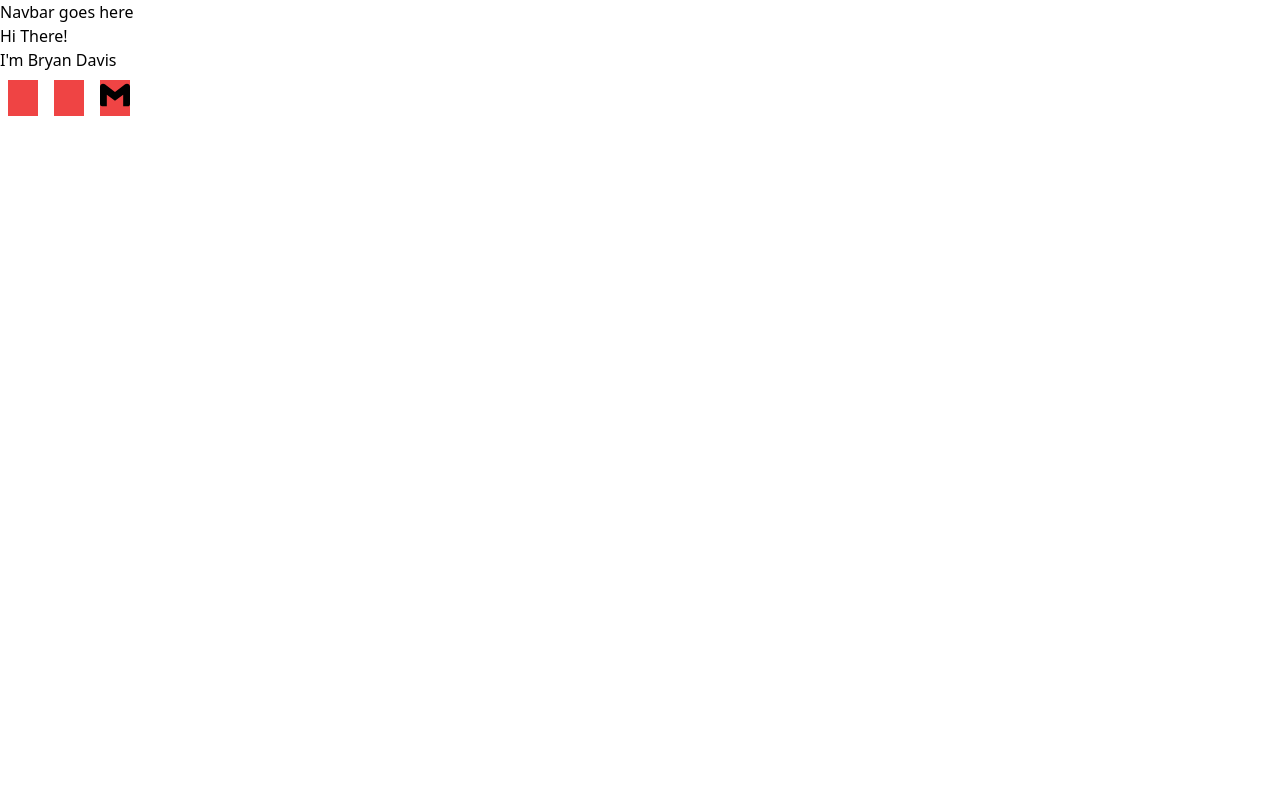
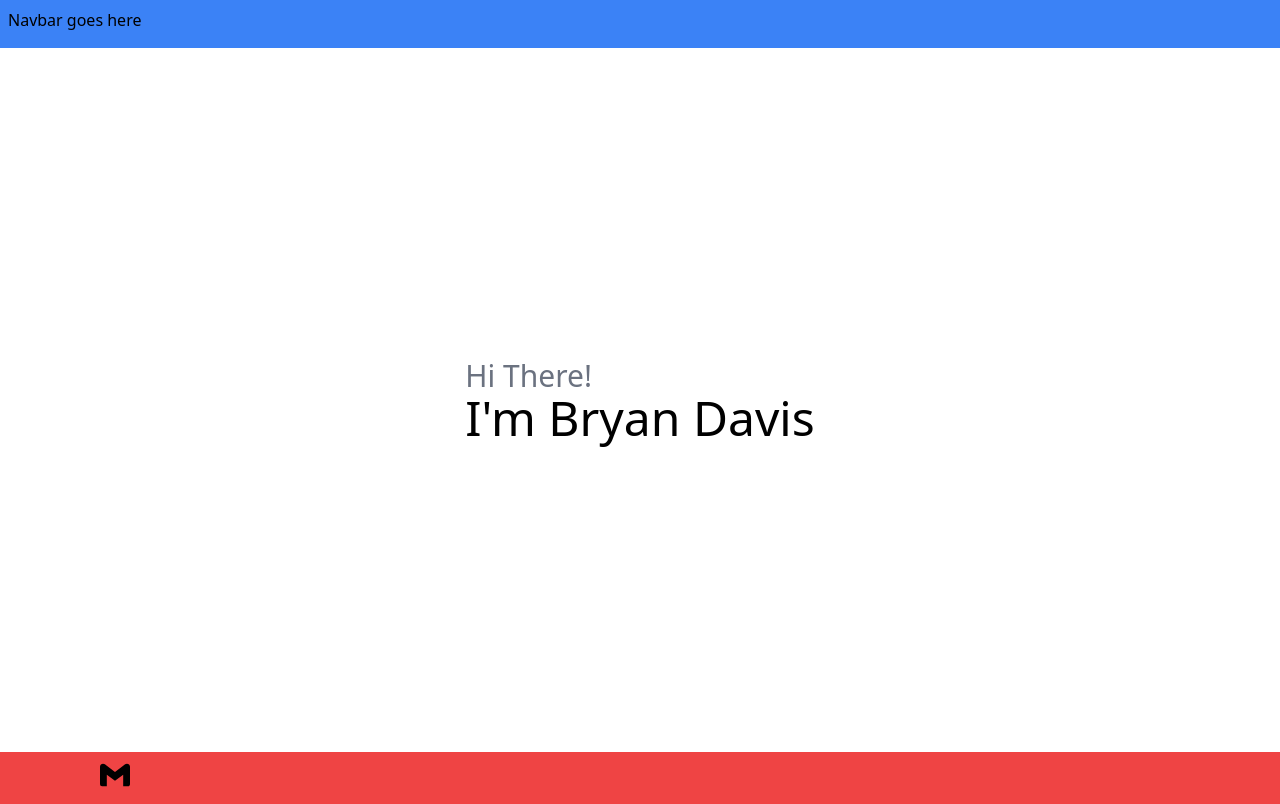
Before and after one commit to BryanDavis999/portfolio, a Next.js app: page / in a window 1280 px wide. Built offline with nearby package versions, Linux system fonts and the light colour scheme; some icons are missing.

Commit message:
Completed basic layout

```diff
--- a/package.json
+++ b/package.json
@@ -16,6 +16,7 @@
     "eslint": "8.49.0",
     "eslint-config-next": "13.4.19",
     "next": "13.4.19",
+    "next-themes": "^0.2.1",
     "postcss": "8.4.29",
     "react": "18.2.0",
     "react-dom": "18.2.0",
--- a/src/components/footer.tsx
+++ b/src/components/ContactLinks.tsx
@@ -1,11 +1,11 @@
 import contactData from '@/constants/contactInfo';
 
-const Footer = () =>
-  <div className='flex'>
+const ContactLinks = () =>
+  <div className='flex w-full bg-red-500'>
     {contactData.map( ({name, link, Icon}) =>
       <a
         key={name}
-        className='m-2 bg-red-500' //Investigate dark mode
+        className='m-2 bg-red-500 dark:bg-blue-500' //Complete dark mode
         href={link}
         target='_blank' // New Window
         rel='noopener noreferrer' // No Headers or Context
@@ -15,4 +15,4 @@ const Footer = () =>
     )}
   </div>
 
-export default Footer
+export default ContactLinks
--- /dev/null
+++ b/src/components/Navbar.tsx
@@ -0,0 +1,6 @@
+const Navbar = () =>
+  <header className='bg-blue-500 h-12 p-2 flex align-middle flex-initial'>
+    Navbar goes here
+  </header>
+
+export default Navbar
--- a/src/components/layout.tsx
+++ b/src/components/layout.tsx
@@ -1,16 +1,15 @@
 import Head from 'next/head';
-import Link from 'next/link';
+import Navbar from './Navbar';
 
 export const siteTitle = 'Portfolio';
 
 type LayoutProps = {
-  children: React.ReactNode,
-  home?: boolean
+  children: React.ReactNode
 }
 
-const Layout = ({children, home = false}: LayoutProps) => {
+const Layout = ({children}: LayoutProps) => {
   return (
-    <div>
+    <>
       <Head>
         <link rel="icon" href="/favicon.ico" />
         <meta
@@ -18,16 +17,11 @@ const Layout = ({children, home = false}: LayoutProps) => {
           content="Bryan Davis : portfolio"
         />
       </Head>
-      <header>
-        Navbar goes here
-      </header>
-      <main>{children}</main>
-      {!home && (
-        <div>
-          <Link href="/">← Back to home</Link>
-        </div>
-      )}
-    </div>
+      <div className='h-screen w-screen flex flex-col'>
+        <Navbar />
+        {children}
+      </div>
+    </>
   );
 }
 
--- a/src/pages/_app.js
+++ b/src/pages/_app.js
@@ -1,7 +1,13 @@
+import { ThemeProvider } from 'next-themes'
+
 import '@/styles/global.css';
 
 const App = ({ Component, pageProps }) => {
-  return <Component {...pageProps} />;
+  return (
+    <ThemeProvider attribute="class">
+      <Component {...pageProps} />
+    </ThemeProvider>
+  )
 }
 
 export default App
--- a/src/pages/index.tsx
+++ b/src/pages/index.tsx
@@ -1,16 +1,18 @@
-import Head from 'next/head';
-import Layout, { siteTitle } from '@/components/layout';
-import Footer from '@/components/footer';
+import Layout from '@/components/Layout';
+import ContactLinks from '@/components/ContactLinks';
 
 const Home = () => {
   return (
-    <Layout home>
-      <Head>
-        <title>{siteTitle} - Home</title>
-      </Head>
-      <h1>Hi There!</h1>
-      <h2>{"I'm Bryan Davis"}</h2>
-      <Footer />
+    <Layout>
+      <section className='flex flex-col justify-center items-center flex-auto'>
+        <div className='flex flex-col'>
+          <h1 className='text-3xl text-gray-500'>Hi There!</h1>
+          <h2 className='text-5xl'>{"I'm Bryan Davis"}</h2>
+        </div>
+      </section>
+      <footer className='h-12 flex-initial'>
+        <ContactLinks />
+      </footer>
     </Layout>
   );
 }
--- a/tailwind.config.ts
+++ b/tailwind.config.ts
@@ -1,6 +1,7 @@
 import type { Config } from 'tailwindcss'
 
 const config: Config = {
+  darkMode: 'class',
   content: [
     './src/**/*.{js,ts,jsx,tsx,mdx}',
   ],
```
Also changed, not shown: 1 other file (tests, documents, lock files or other folders).
